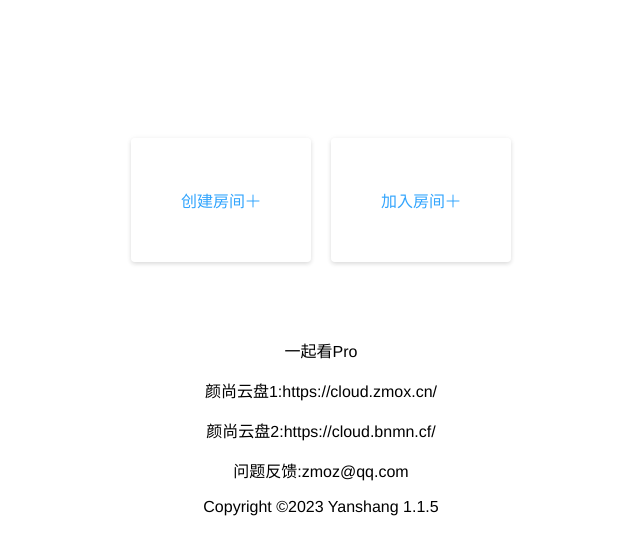
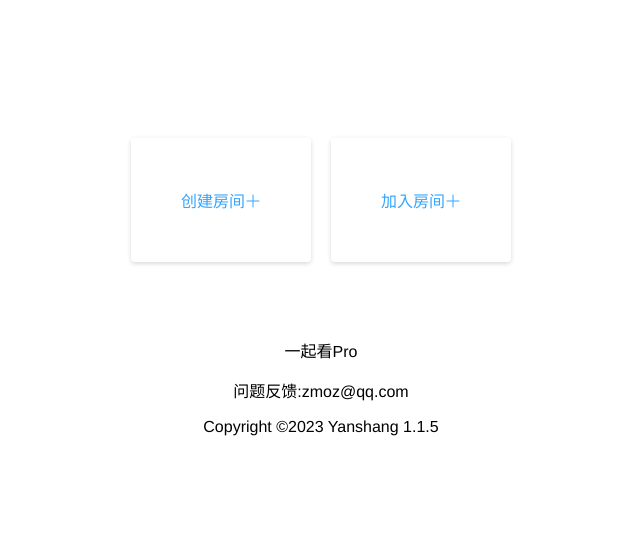
Before and after one commit to yanshangd/Watch-pro, a Vue app: page /#/ in a window 1280 px wide. Shown: the top 554 px of the page, without its empty margins (319-959 px from the left). Built offline with nearby package versions, Linux system fonts and the light colour scheme.

Commit message:
Add files via upload

```diff
--- a/src/views/CreateView.vue
+++ b/src/views/CreateView.vue
@@ -15,8 +15,6 @@ github:https://github.com/yanshangd -->
     </div>
     <div class="text-main">
       <p>一起看Pro</p>
-      <p>颜尚云盘1:https://cloud.zmox.cn/</p>
-      <p>颜尚云盘2:https://cloud.bnmn.cf/</p>
       <p>问题反馈:zmoz@qq.com</p>
       <p>Copyright ©2023 Yanshang 1.1.5 </p>
     </div>
```
